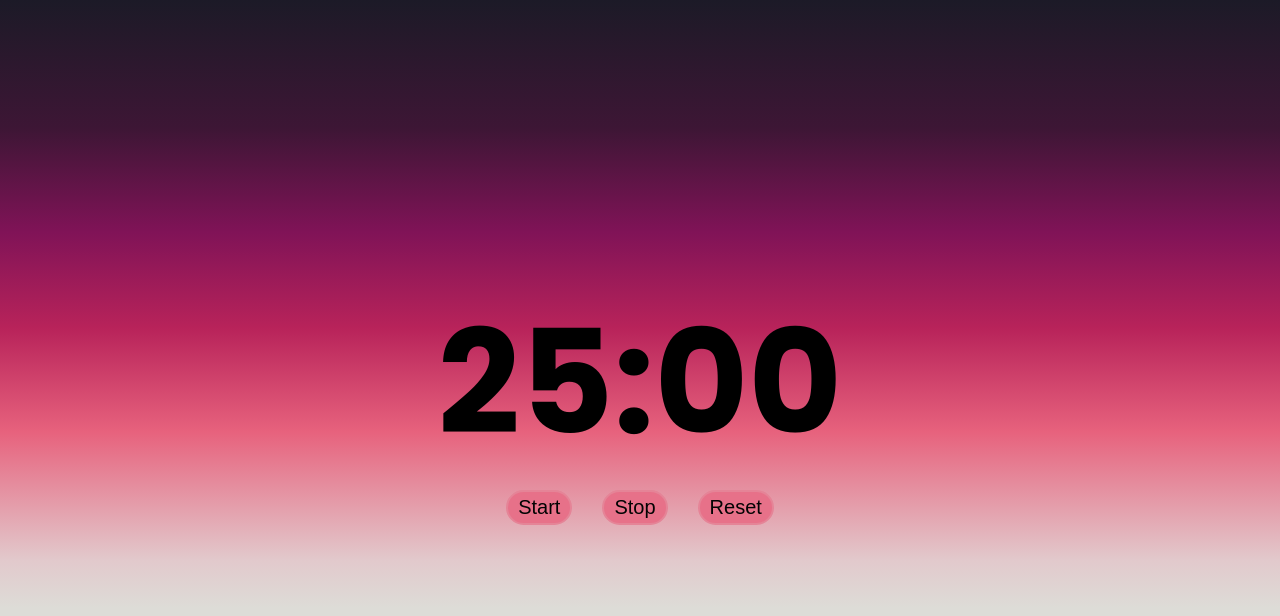
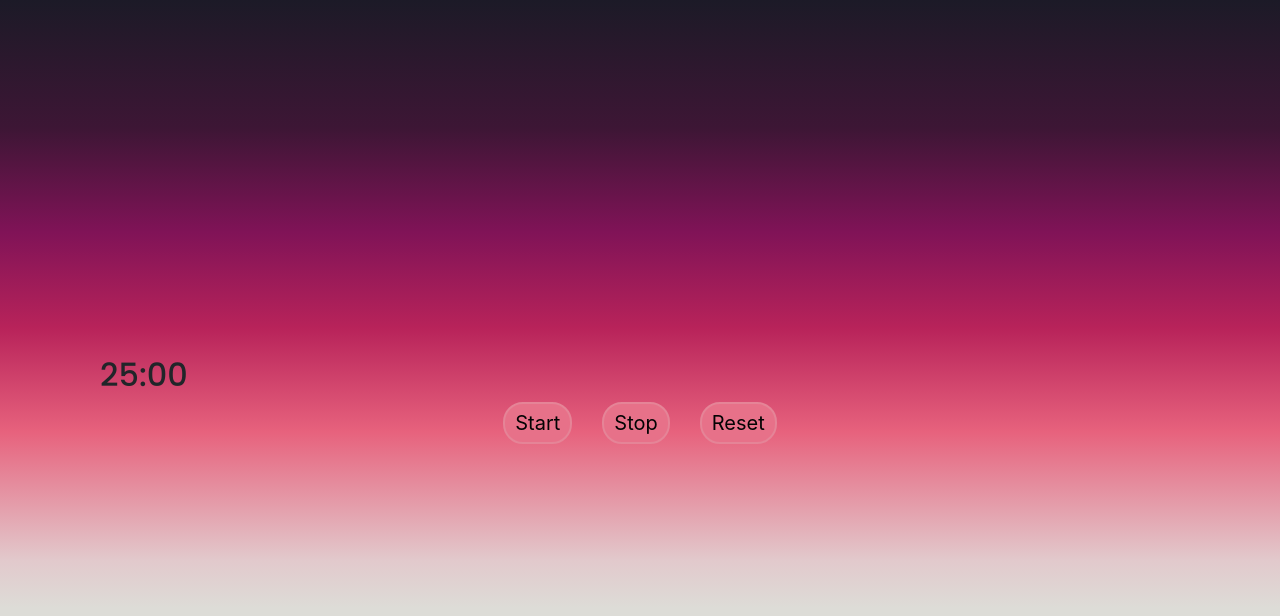
Before and after one commit to N-johnpa/Pomodoro-Timer, a plain HTML site: page index.html in a window 1280 px wide. Drawn offline with nearby package versions, Linux system fonts and the light colour scheme.

Commit message:
Update index.html

```diff
--- a/index.html
+++ b/index.html
@@ -7,8 +7,12 @@
     <title>Pomodoro</title>
     <link id="icon-edit" rel="shortcut icon" href="./Assests/favicon.ico" type="image/x-icon">
     <link rel="stylesheet" href="./style.css">
+<!--   Bootstrap Linking   -->
+     <link rel="stylesheet" href="https://cdn.jsdelivr.net/npm/bootstrap@4.3.1/dist/css/bootstrap.min.css" integrity="sha384-ggOyR0iXCbMQv3Xipma34MD+dH/1fQ784/j6cY/iJTQUOhcWr7x9JvoRxT2MZw1T" crossorigin="anonymous">
 </head>
 <body>
+    <!-- Boostarp  -->
+<div class="container">
     <div class="container">
         <div class="timer">
             <div id="timer-set" class="display">
@@ -22,6 +26,7 @@
             </div>
         </div>
     </div>
+    </div>
     <script src="./index.js"></script>
 </body>
 </html>
```
